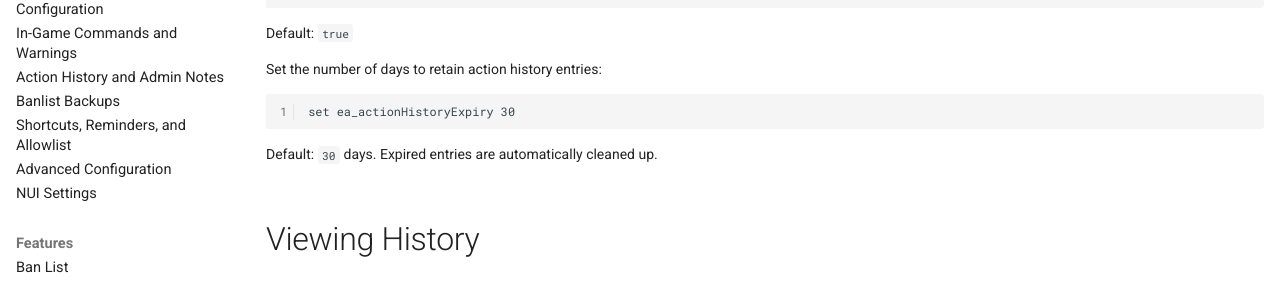
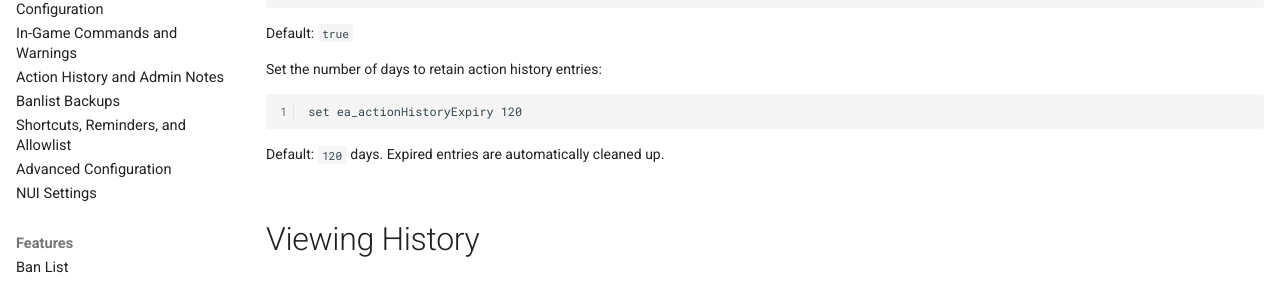
Before and after one commit to Blumlaut/EasyAdmin, an MkDocs documentation site: the page built from docs/docs/features/action-history.md, in a window 1280 px wide and 900 px high, scrolled down 693 px. Shown: the part 156-439 px from the top of the window. Built offline with MkDocs 1.6.1 and Material for MkDocs 9.7.7, drawn with Linux system fonts in a browser that asks for light colours; comment, search, counter and statistics services are not loaded.

Commit message:
bump default action history expiry from 30 to 120 days

````diff
--- a/docs/docs/features/action-history.md
+++ b/docs/docs/features/action-history.md
@@ -30,10 +30,10 @@ Default: `true`
 Set the number of days to retain action history entries:
 
 ```
-set ea_actionHistoryExpiry 30
+set ea_actionHistoryExpiry 120
 ```
 
-Default: `30` days. Expired entries are automatically cleaned up.
+Default: `120` days. Expired entries are automatically cleaned up.
 
 ## Viewing History
 
````
Also changed, not shown: docs/docs/configuration/action-history.md (+1 -1 lines), docs/docs/reference/convar-reference.md (+1 -1 lines), 2 other files.
